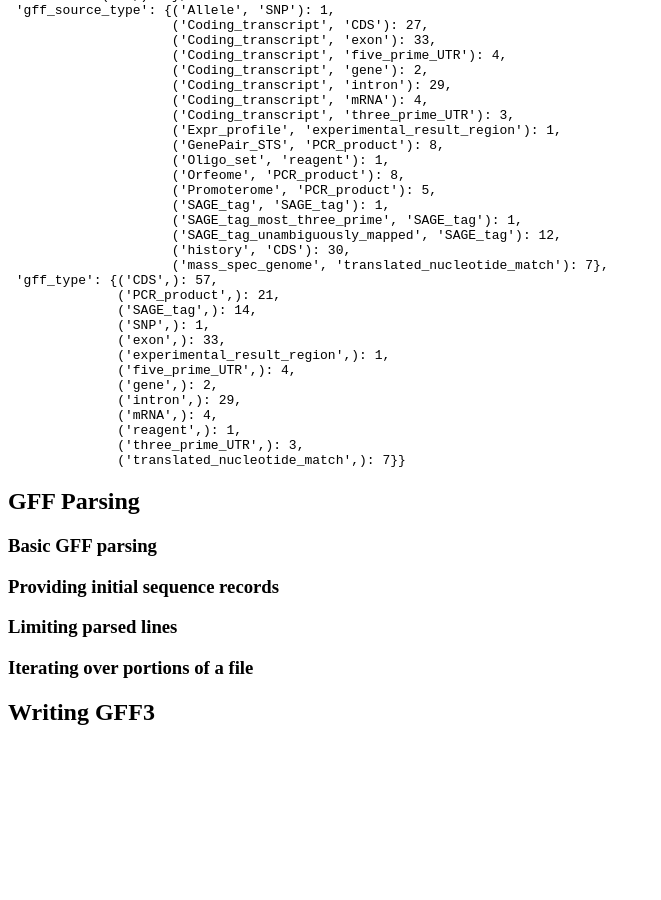
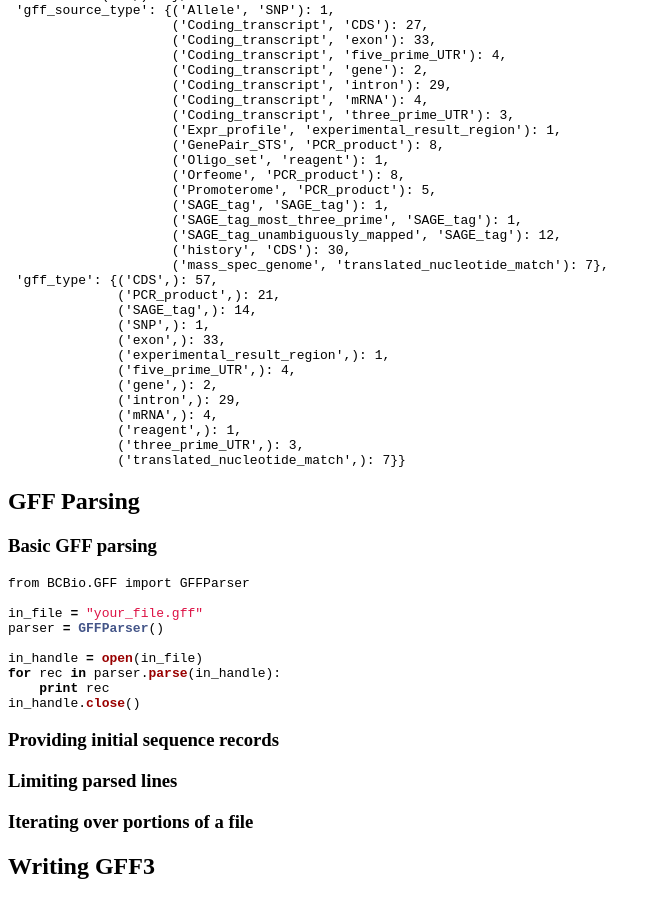
Before and after one commit to biopython/biopython.github.io, a Jekyll site: the page built from wiki/GFF_Parsing.md, in a window 1280 px wide and 900 px high, scrolled down 1027 px. Shown: the whole window, without its empty margins (0-661 px from the left). Built offline with Jekyll 4.4.1, drawn with Linux system fonts in a browser that asks for light colours; before the commit the page ends 1773 px from its top, so only the background shows below that.

Commit message:
/* Basic GFF parsing */

````diff
--- a/wiki/GFF_Parsing.md
+++ b/wiki/GFF_Parsing.md
@@ -125,6 +125,18 @@ GFF Parsing
 
 ### Basic GFF parsing
 
+``` python
+from BCBio.GFF import GFFParser
+
+in_file = "your_file.gff"
+parser = GFFParser()
+
+in_handle = open(in_file)
+for rec in parser.parse(in_handle):
+    print rec
+in_handle.close()
+```
+
 ### Providing initial sequence records
 
 ### Limiting parsed lines
````
Also changed, not shown: 1 other file.
